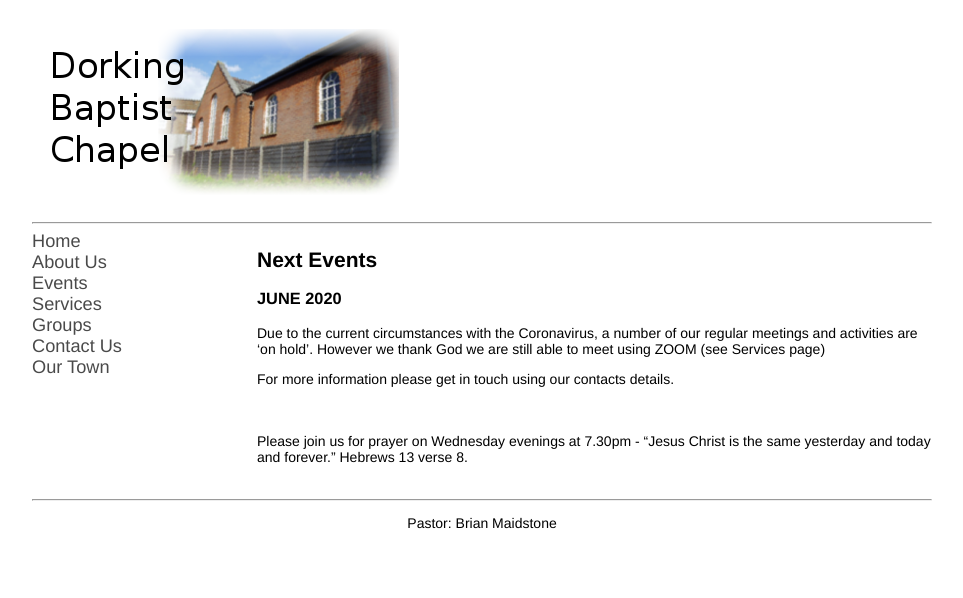
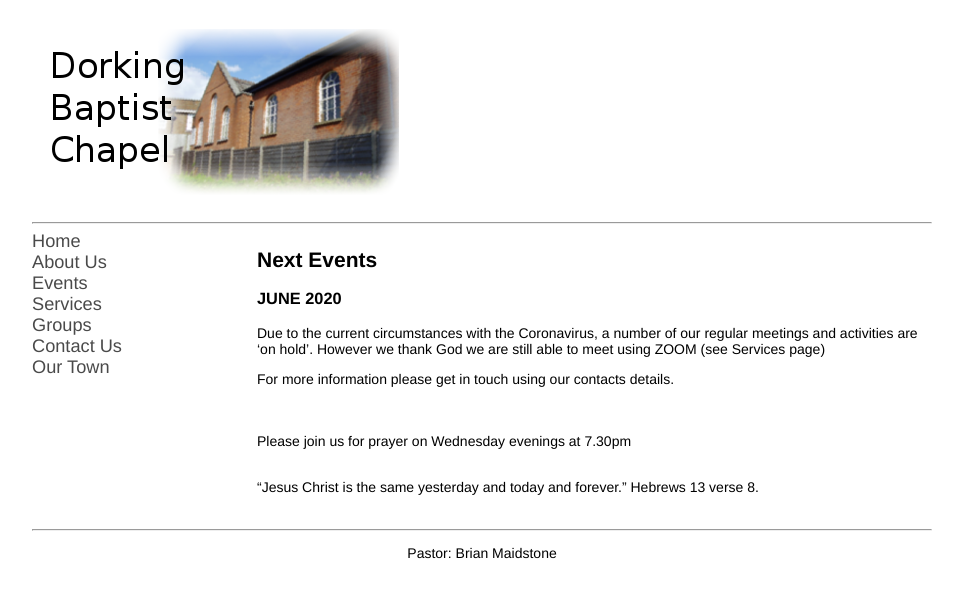
Before and after one commit to pandastreet/dorkingbaptistchapel.org.uk, a Jekyll site: the page built from events.md, in a window 1280 px wide. Shown: the top 598 px of the page, without its empty margins (158-1121 px from the left). Built offline with Jekyll 4.4.1, drawn with Linux system fonts in a browser that asks for light colours; our own code applies the rules of GitHub Pages for plain Markdown files.

Commit message:
Update events.md

```diff
--- a/events.md
+++ b/events.md
@@ -14,5 +14,7 @@ For more information please get in touch using our contacts details.
 <br/>
 <br/>
 Please join us for prayer on Wednesday evenings at 7.30pm
--
+<br/>
+<br/>
+
 "Jesus Christ is the same yesterday and today and forever." Hebrews 13 verse 8.
```
